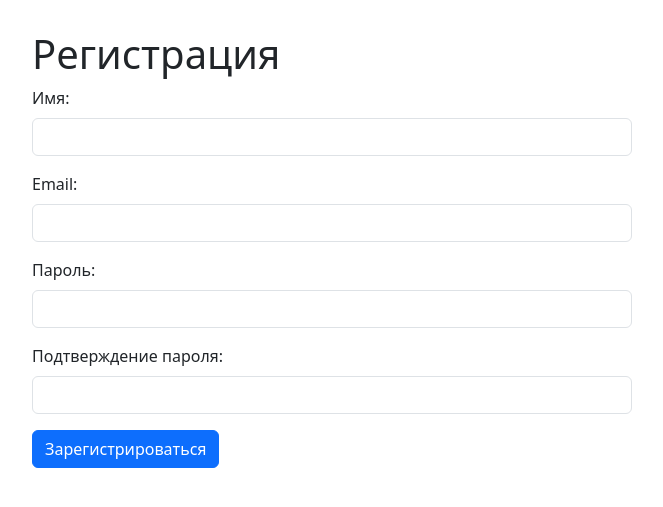
After one commit to ratmir20201/WebApp, a Django app: page /shop/register/ in a window 1280 px wide. The commit adds this page. Shown: the top 507 px of the page, without its empty margins (308-971 px from the left). Run offline with Django 4.2, Linux system fonts and the light colour scheme.

Commit message:
добавил форму регистрации

```diff
--- a/mysite/shopapp/static/css/style.css
+++ b/mysite/shopapp/static/css/style.css
@@ -126,3 +126,8 @@ a {
 .user__link:hover {
   text-decoration: underline;
 }
+
+.create-form {
+      max-width: 600px;
+      margin: 30px auto;
+    }
--- a/mysite/shopapp/templates/shopapp/index.html
+++ b/mysite/shopapp/templates/shopapp/index.html
@@ -65,6 +65,7 @@
     <section id="products" class="products">
       <h2 class="h2 display-5 products__h2">Популярные товары</h2>
       <div class="card-group">
+        <div class="col-lg-4 col-md-6 col-sm-12">
           <div class="card">
             <img src="{% static 'img/popular_tel.webp' %}" class="card-img-top" alt="...">
             <div class="card-body">
@@ -77,6 +78,8 @@
               <p class="card-text"><small class="text-body-secondary">Last updated 3 mins ago</small></p>
             </div>
           </div>
+        </div>
+        <div class="col-lg-4 col-md-6 col-sm-12">
           <div class="card">
             <img src="{% static 'img/popular_lapt.jpg' %}" class="card-img-top" alt="...">
             <div class="card-body">
@@ -87,6 +90,8 @@
               <p class="card-text"><small class="text-body-secondary">Last updated 3 mins ago</small></p>
             </div>
           </div>
+        </div>
+        <div class="col-lg-4 col-md-6 col-sm-12">
           <div class="card">
             <img src="{% static 'img/popular_pc.jpg' %}" class="card-img-top" alt="...">
             <div class="card-body">
@@ -94,6 +99,7 @@
               <p class="card-text">Это системный блок для ПК, который представлен в черном цвете и предназначен для
                 пользователей, которым нужен корпус без предустановленного блока питания и вентиляторов.</p>
               <p class="card-text"><small class="text-body-secondary">Last updated 3 mins ago</small></p>
+            </div>
           </div>
         </div>
       </div>
--- /dev/null
+++ b/mysite/shopapp/templates/shopapp/register.html
@@ -0,0 +1,31 @@
+{% extends 'shopapp/base.html' %}
+{% load static %}
+
+{% block title %}
+TechShop регистрация
+{% endblock %}
+
+{% block content %}
+<form class="create-form" method="post">
+  {% csrf_token %}
+  <h1 class="h1">Регистрация</h1>
+  <div class="mb-3">
+    <label for="exampleInputEmail1" class="form-label">Имя:</label>
+    <input type="email" class="form-control">
+  </div>
+  <div class="mb-3">
+    <label for="exampleInputPassword1" class="form-label">Email:</label>
+    <input type="password" class="form-control">
+  </div>
+  <div class="mb-3">
+    <label for="exampleInputPassword1" class="form-label">Пароль:</label>
+    <input type="password" class="form-control">
+  </div>
+  <div class="mb-3">
+    <label for="exampleInputPassword1" class="form-label">Подтверждение пароля:</label>
+    <input type="password" class="form-control">
+  </div>
+  <button type="submit" class="btn btn-primary">Зарегистрироваться</button>
+</form>
+
+{% endblock %}
--- a/mysite/shopapp/urls.py
+++ b/mysite/shopapp/urls.py
@@ -4,6 +4,7 @@ from shopapp.views import (
     shop_index,
     user_room,
     product_create,
+    register,
 )
 
 app_name = "shopapp"
@@ -12,4 +13,5 @@ urlpatterns = [
     path("", shop_index, name="index"),
     path("user-room/", user_room, name="user_room"),
     path("product-create/", product_create, name="product_create"),
+    path("register/", register, name="register"),
 ]
--- a/mysite/shopapp/views.py
+++ b/mysite/shopapp/views.py
@@ -4,6 +4,7 @@ from django.shortcuts import render
 
 def shop_index(request):
     return render(request, 'shopapp/index.html')
+
 
 def user_room(request):
     context = {
@@ -13,5 +14,10 @@ def user_room(request):
     }
     return render(request, 'shopapp/user_room.html', context=context)
 
+
 def product_create(request):
     return render(request, 'shopapp/product-create.html')
+
+
+def register(request):
+    return render(request, 'shopapp/register.html')
```
Also changed, not shown: mysite/shopapp/templates/shopapp/product-detail.html (+33 -3 lines). Lines whose indentation alone changed are shown as unchanged.
